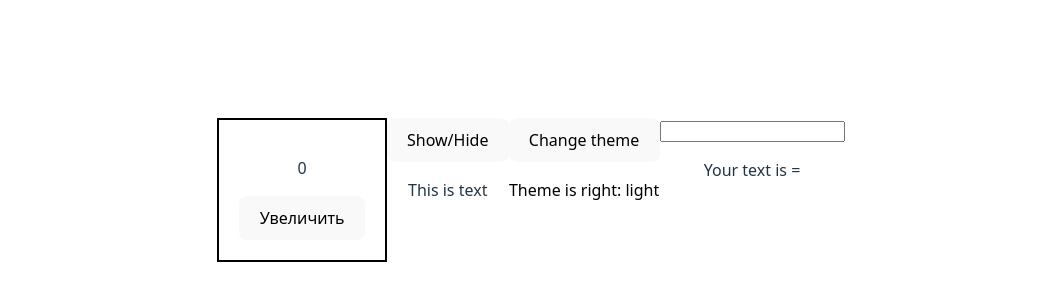
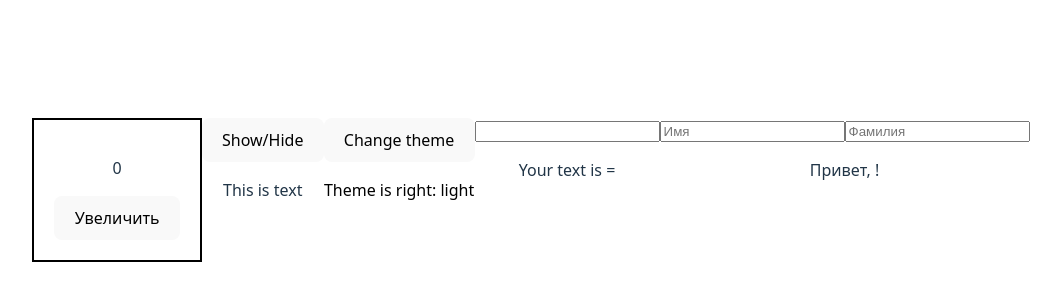
Before and after one commit to milenskirinat/useStateTasks, a React (Vite) app: page / in a window 1280 px wide. Shown: the part 210-510 px from the top of the page, without its empty margins (109-1170 px from the left). Built offline with nearby package versions, Linux system fonts and the light colour scheme.

Commit message:
task 5 input Name LastName task done

```diff
--- a/src/App.tsx
+++ b/src/App.tsx
@@ -4,6 +4,7 @@ import ToggleCard from "./components/ToggleCard.tsx";
 import "./App.css";
 import ThemeSwitcher from "./components/ThemeSwitcher.tsx";
 import InputMirror from "./components/InputMirror.tsx";
+import FullNameForm from "./components/FullNameForm.tsx";
 
 function App() {
   const [counter, setCounter] = useState(0);
@@ -30,6 +31,18 @@ function App() {
     setTextinput(e.target.value);
   };
 
+  const [firstname, setFirstName] = useState("");
+
+  const [lastname, setLastname] = useState("");
+
+  const habdleInputNameChange = (e) => {
+    setFirstName(e.target.value);
+  };
+
+  const habdleInputLastNameChange = (e) => {
+    setLastname(e.target.value);
+  };
+
   return (
     <>
       <div className="flex flex-row justify-content gap:4px">
@@ -37,6 +50,12 @@ function App() {
         <ToggleCard handleClick={switcher} toggleOnOff={visible} />
         <ThemeSwitcher handleClick={themeButton} themeButton={theme} />
         <InputMirror onChange={handleInpitChange} textinput={textinput} />
+        <FullNameForm
+          onChangeName={habdleInputNameChange}
+          onChangeLastName={habdleInputLastNameChange}
+          firstname={firstname}
+          lastname={lastname}
+        />
       </div>
     </>
   );
--- /dev/null
+++ b/src/components/FullNameForm.tsx
@@ -0,0 +1,18 @@
+import "./Card.css";
+
+export default function FullNameForm({
+  firstname,
+  lastname,
+  onChangeName,
+  onChangeLastName,
+}) {
+  return (
+    <div>
+      <input onChange={onChangeName} placeholder="Имя" />
+      <input onChange={onChangeLastName} placeholder="Фамилия" />
+      <p>
+        Привет, {firstname} {lastname} !
+      </p>
+    </div>
+  );
+}
```
